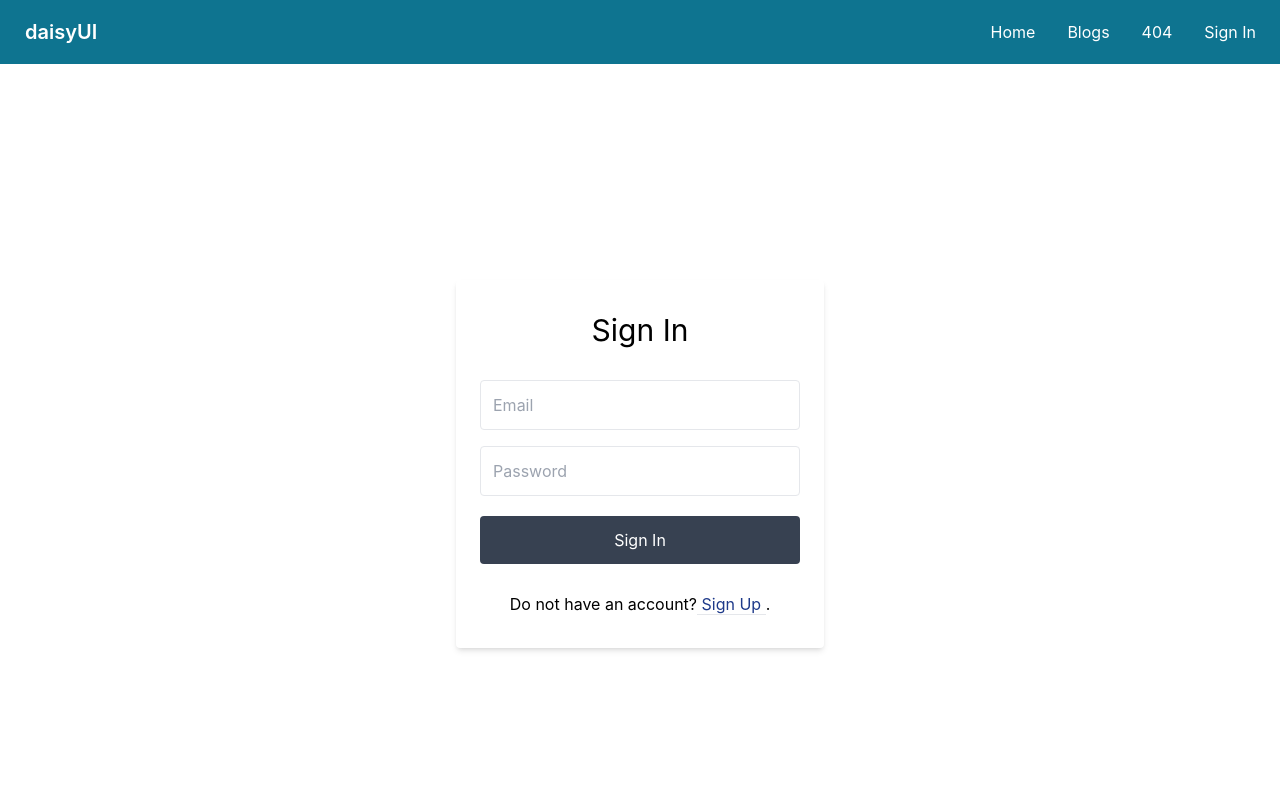
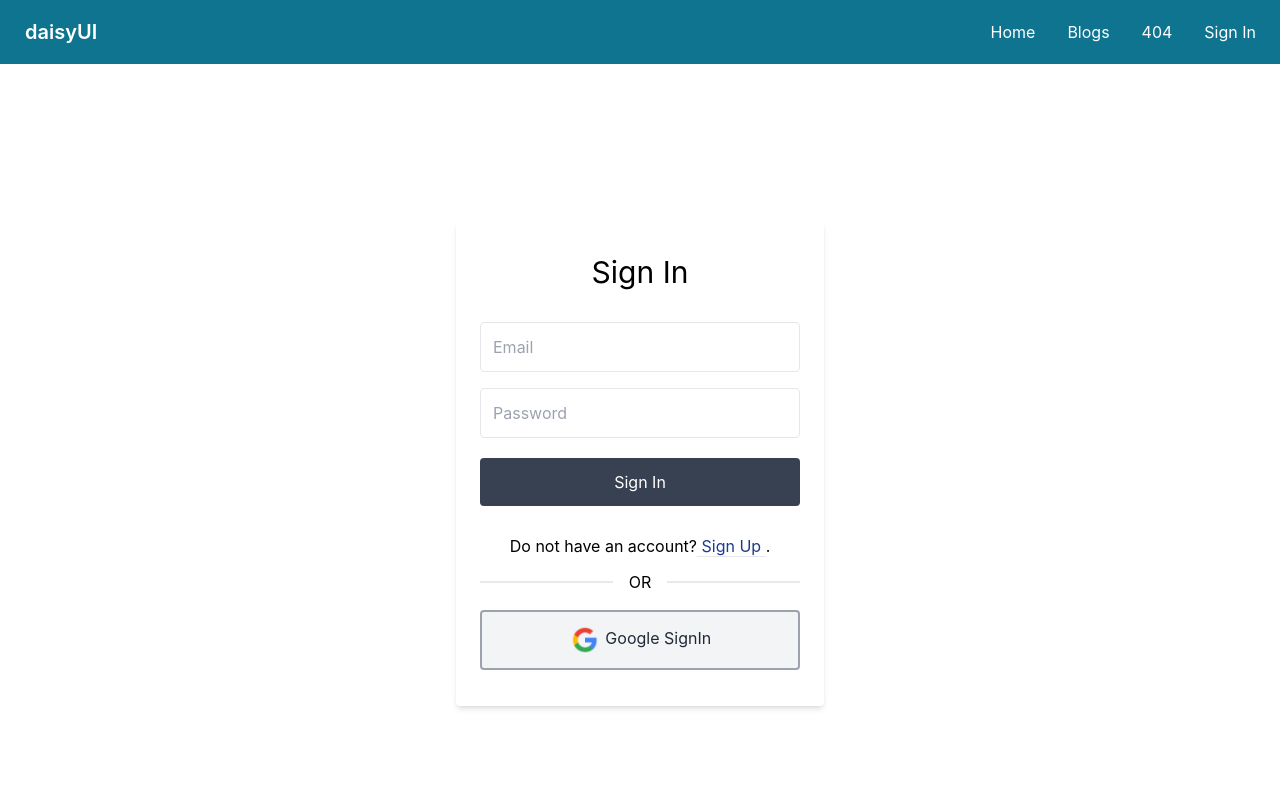
Before and after one commit to RidwanSiddique44/manufacturer-client-side, a React (Create React App) app: page /signin in a window 1280 px wide. Shown: the top 800 px of the page. Built offline with nearby package versions, Linux system fonts and the light colour scheme; no server answers.

Commit message:
social login added

```diff
--- /dev/null
+++ b/src/Components/RegistrationPages/Googlesignin/Googlesignin.js
@@ -0,0 +1,18 @@
+import React from 'react';
+import googleicon from '../../Images/icons/google.png';
+import { useSignInWithGoogle } from 'react-firebase-hooks/auth';
+import auth from '../../../firebase.init';
+
+const Googlesignin = () => {
+    const [signInWithGoogle, user, loading, error] = useSignInWithGoogle(auth);
+    return (
+        <div>
+            <div className="divider">OR</div>
+            <button
+                onClick={() => signInWithGoogle()} className="w-full text-center py-3 rounded bg-gray-100 text-gray-800 hover:bg-gray-300 focus:outline-1 my-1 border-solid border-2 border-gray-400"
+            > <img className='m-0 w-8 inline' src={googleicon} alt="" /> Google SignIn</button>
+        </div>
+    );
+};
+
+export default Googlesignin;
--- a/src/Components/RegistrationPages/SignIn/SignIn.js
+++ b/src/Components/RegistrationPages/SignIn/SignIn.js
@@ -2,6 +2,7 @@ import React from 'react';
 import { useSignInWithEmailAndPassword } from 'react-firebase-hooks/auth';
 import { Link } from 'react-router-dom';
 import auth from '../../../firebase.init';
+import Googlesignin from '../Googlesignin/Googlesignin';
 
 const SignIn = () => {
     const [
@@ -44,9 +45,8 @@ const SignIn = () => {
                             Do not have an account?
                             <Link to="/signup" className="no-underline border-b border-blue text-blue-900"> Sign Up </Link>.
                         </div>
+                        <Googlesignin></Googlesignin>
                     </div>
-
-
                 </div>
             </div>
 
--- a/src/Components/RegistrationPages/SignUp/SignUp.js
+++ b/src/Components/RegistrationPages/SignUp/SignUp.js
@@ -2,6 +2,7 @@ import React from 'react';
 import auth from '../../../firebase.init';
 import { useCreateUserWithEmailAndPassword, useUpdateProfile } from 'react-firebase-hooks/auth';
 import { Link, useNavigate } from 'react-router-dom';
+import Googlesignin from '../Googlesignin/Googlesignin';
 
 const SignUp = () => {
     const navigate = useNavigate();
@@ -52,9 +53,8 @@ const SignUp = () => {
                             Already have an account?
                             <Link to="/signin" className="no-underline border-b border-blue text-blue-900"> Sign In </Link>.
                         </div>
+                        <Googlesignin></Googlesignin>
                     </div>
-
-
                 </div>
             </div>
         </div>
```
Also changed, not shown: src/Components/Images/icons/google.png (added).
